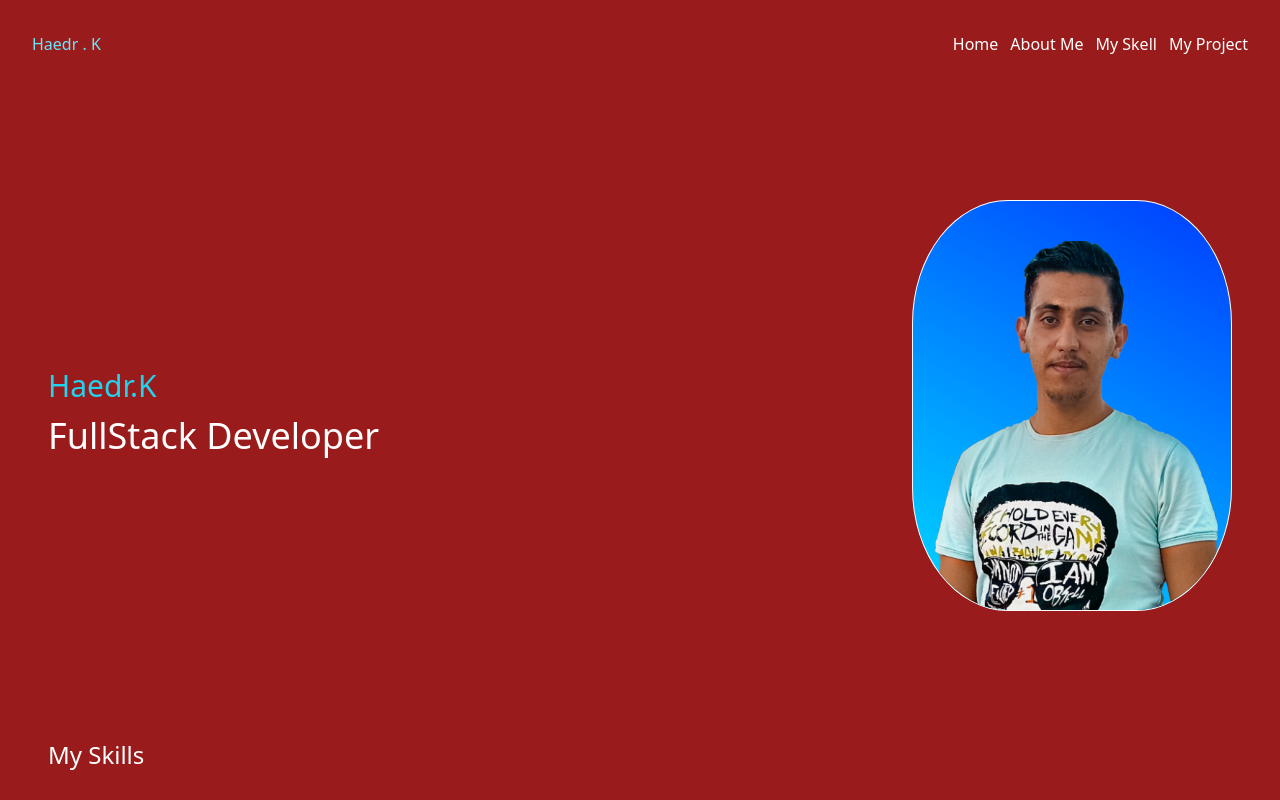
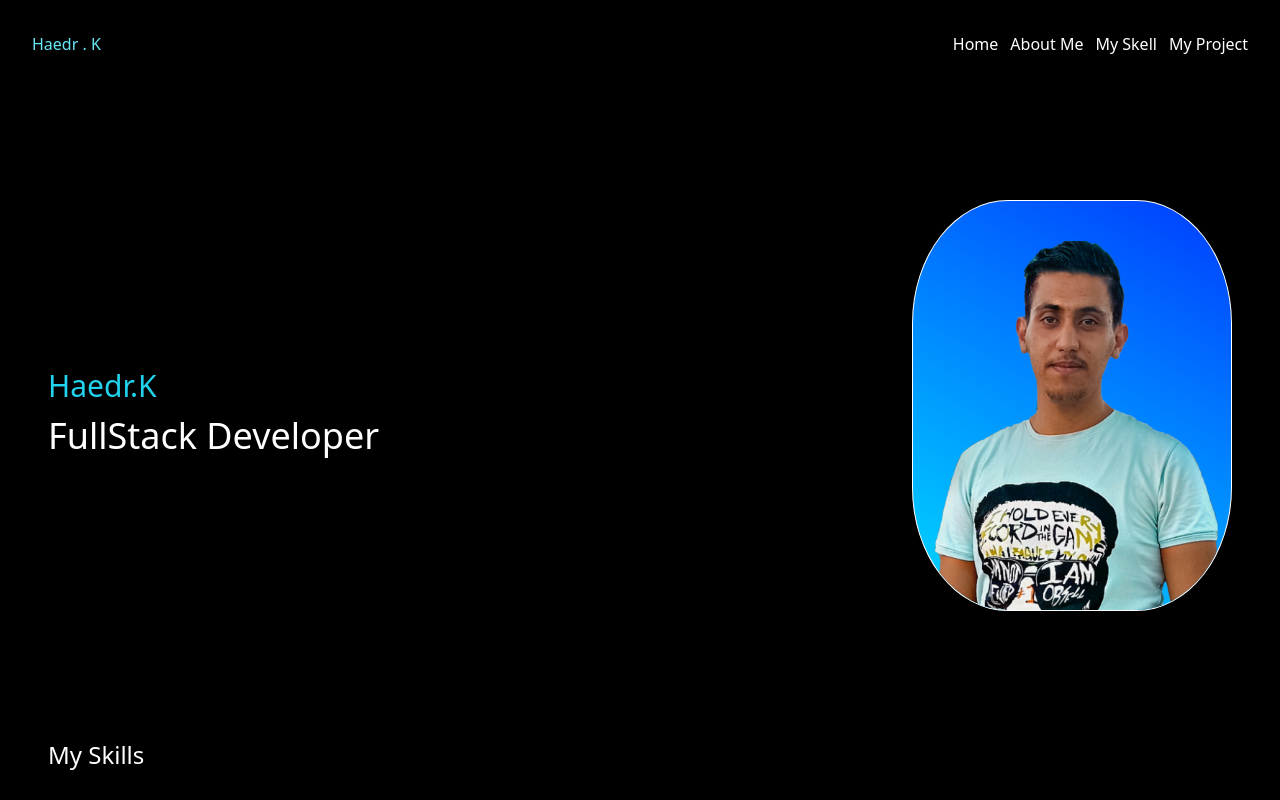
Before and after one commit to haedrkeplawe/MERN_Protfolio, a React (Create React App) app in the folder frontend/: page / in a window 1280 px wide. Shown: the top 800 px of the page. Built offline with nearby package versions, Linux system fonts and the light colour scheme.

Commit message:
Add files via upload

```diff
--- a/frontend/src/App.jsx
+++ b/frontend/src/App.jsx
@@ -3,7 +3,7 @@ import Home from "./pages/Home";
 
 function App() {
   return (
-    <div className="bg-red-800 text-white">
+    <div className="bg-black text-white">
       <BrowserRouter>
         <Routes>
           <Route path="/" element={<Home />} />
```
